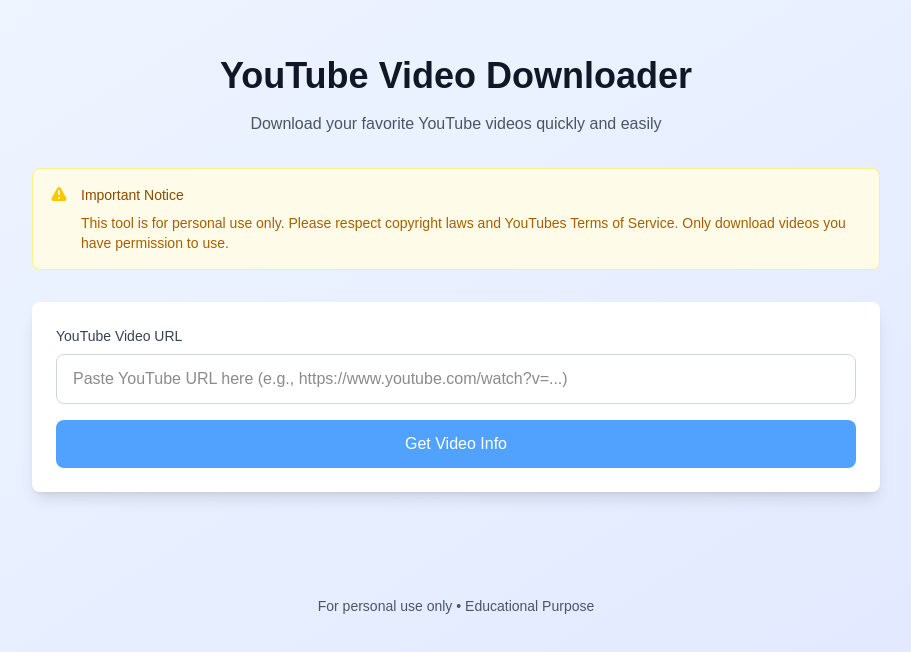
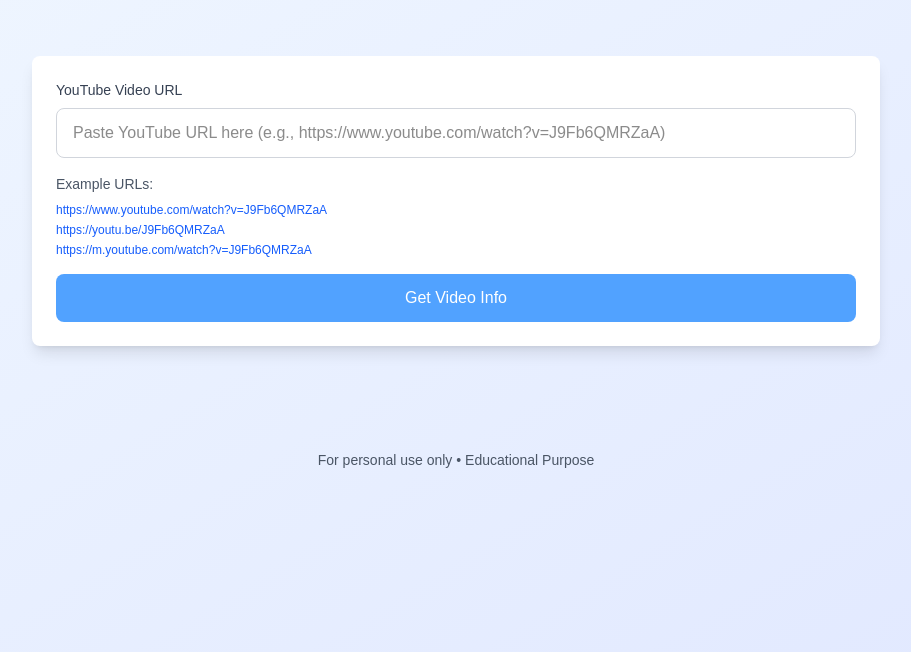
Before and after one commit to BLOUDANJEWELLERY/Pixora, a Next.js app in the folder bg/: page /yt in a window 1280 px wide. Shown: the top 652 px of the page, without its empty margins (184-1095 px from the left). Built offline with nearby package versions, Linux system fonts and the light colour scheme.

Commit message:
Update YouTubeDownloader.js

```diff
--- a/bg/components/YouTubeDownloader.js
+++ b/bg/components/YouTubeDownloader.js
@@ -7,11 +7,28 @@ const YouTubeDownloader = () => {
   const [downloading, setDownloading] = useState(false);
   const [error, setError] = useState('');
 
+  const validateYouTubeUrl = (url) => {
+    const patterns = [
+      /^(https?:\/\/)?(www\.)?youtube\.com\/watch\?v=[\w-]+/,
+      /^(https?:\/\/)?(www\.)?youtube\.com\/embed\/[\w-]+/,
+      /^(https?:\/\/)?(www\.)?youtu\.be\/[\w-]+/,
+      /^(https?:\/\/)?(m\.)?youtube\.com\/watch\?v=[\w-]+/
+    ];
+    return patterns.some(pattern => pattern.test(url));
+  };
+
   const fetchVideoInfo = async (e) => {
     e.preventDefault();
 
-    if (!url.trim()) {
+    const trimmedUrl = url.trim();
+
+    if (!trimmedUrl) {
       setError('Please enter a YouTube URL');
+      return;
+    }
+
+    if (!validateYouTubeUrl(trimmedUrl)) {
+      setError('Please enter a valid YouTube URL. Supported formats:\n- https://www.youtube.com/watch?v=VIDEO_ID\n- https://youtu.be/VIDEO_ID\n- https://m.youtube.com/watch?v=VIDEO_ID');
       return;
     }
 
@@ -25,7 +42,7 @@ const YouTubeDownloader = () => {
         headers: {
           'Content-Type': 'application/json',
         },
-        body: JSON.stringify({ url: url.trim() }),
+        body: JSON.stringify({ url: trimmedUrl }),
       });
 
       const data = await response.json();
@@ -62,7 +79,8 @@ const YouTubeDownloader = () => {
       });
 
       if (!response.ok) {
-        throw new Error('Download failed');
+        const errorData = await response.json();
+        throw new Error(errorData.error || 'Download failed');
       }
 
       // Create blob from response and trigger download
@@ -77,7 +95,7 @@ const YouTubeDownloader = () => {
       window.URL.revokeObjectURL(downloadUrl);
 
     } catch (err) {
-      setError('Download failed. Please try again.');
+      setError(err.message || 'Download failed. Please try again.');
     } finally {
       setDownloading(false);
     }
@@ -89,39 +107,16 @@ const YouTubeDownloader = () => {
     setError('');
   };
 
+  // Add example URLs for user reference
+  const exampleUrls = [
+    'https://www.youtube.com/watch?v=J9Fb6QMRZaA',
+    'https://youtu.be/J9Fb6QMRZaA',
+    'https://m.youtube.com/watch?v=J9Fb6QMRZaA'
+  ];
+
   return (
     <div className="max-w-4xl mx-auto p-6">
-      {/* Header */}
-      <div className="text-center mb-8">
-        <h1 className="text-4xl font-bold text-gray-900 mb-4">
-          YouTube Video Downloader
-        </h1>
-        <p className="text-gray-600">
-          Download your favorite YouTube videos quickly and easily
-        </p>
-      </div>
-
-      {/* Legal Notice */}
-      <div className="bg-yellow-50 border border-yellow-200 rounded-lg p-4 mb-8">
-        <div className="flex items-start">
-          <div className="flex-shrink-0">
-            <svg className="h-5 w-5 text-yellow-400" viewBox="0 0 20 20" fill="currentColor">
-              <path fillRule="evenodd" d="M8.257 3.099c.765-1.36 2.722-1.36 3.486 0l5.58 9.92c.75 1.334-.213 2.98-1.742 2.98H4.42c-1.53 0-2.493-1.646-1.743-2.98l5.58-9.92zM11 13a1 1 0 11-2 0 1 1 0 012 0zm-1-8a1 1 0 00-1 1v3a1 1 0 002 0V6a1 1 0 00-1-1z" clipRule="evenodd" />
-            </svg>
-          </div>
-          <div className="ml-3">
-            <h3 className="text-sm font-medium text-yellow-800">
-              Important Notice
-            </h3>
-            <div className="mt-2 text-sm text-yellow-700">
-              <p>
-                This tool is for personal use only. Please respect copyright laws and YouTubes Terms of Service.
-                Only download videos you have permission to use.
-              </p>
-            </div>
-          </div>
-        </div>
-      </div>
+      {/* ... (keep the existing header and legal notice) ... */}
 
       {/* URL Input Form */}
       <div className="bg-white rounded-lg shadow-lg p-6 mb-8">
@@ -135,10 +130,27 @@ const YouTubeDownloader = () => {
               id="youtube-url"
               value={url}
               onChange={(e) => setUrl(e.target.value)}
-              placeholder="Paste YouTube URL here (e.g., https://www.youtube.com/watch?v=...)"
+              placeholder="Paste YouTube URL here (e.g., https://www.youtube.com/watch?v=J9Fb6QMRZaA)"
               className="w-full px-4 py-3 border border-gray-300 rounded-lg focus:ring-2 focus:ring-blue-500 focus:border-transparent transition-colors"
               disabled={loading}
             />
+          </div>
+
+          {/* Example URLs */}
+          <div className="text-sm text-gray-600">
+            <p className="font-medium mb-2">Example URLs:</p>
+            <div className="space-y-1">
+              {exampleUrls.map((exampleUrl, index) => (
+                <button
+                  key={index}
+                  type="button"
+                  onClick={() => setUrl(exampleUrl)}
+                  className="block text-blue-600 hover:text-blue-800 text-left text-xs"
+                >
+                  {exampleUrl}
+                </button>
+              ))}
+            </div>
           </div>
 
           <div className="flex gap-4">
@@ -173,75 +185,20 @@ const YouTubeDownloader = () => {
         {/* Error Message */}
         {error && (
           <div className="mt-4 bg-red-50 border border-red-200 rounded-lg p-4">
-            <div className="flex items-center">
-              <svg className="h-5 w-5 text-red-400 mr-2" viewBox="0 0 20 20" fill="currentColor">
+            <div className="flex items-start">
+              <svg className="h-5 w-5 text-red-400 mr-2 mt-0.5 flex-shrink-0" viewBox="0 0 20 20" fill="currentColor">
                 <path fillRule="evenodd" d="M10 18a8 8 0 100-16 8 8 0 000 16zM8.707 7.293a1 1 0 00-1.414 1.414L8.586 10l-1.293 1.293a1 1 0 101.414 1.414L10 11.414l1.293 1.293a1 1 0 001.414-1.414L11.414 10l1.293-1.293a1 1 0 00-1.414-1.414L10 8.586 8.707 7.293z" clipRule="evenodd" />
               </svg>
-              <span className="text-red-800 font-medium">{error}</span>
+              <div>
+                <span className="text-red-800 font-medium block mb-1">Error</span>
+                <pre className="text-red-800 text-sm whitespace-pre-wrap">{error}</pre>
+              </div>
             </div>
           </div>
         )}
       </div>
 
-      {/* Video Information */}
-      {videoInfo && (
-        <div className="bg-white rounded-lg shadow-lg p-6">
-          <div className="flex flex-col md:flex-row gap-6 mb-6">
-            {/* Thumbnail */}
-            <div className="flex-shrink-0">
-              <img
-                src={videoInfo.thumbnail}
-                alt="Video thumbnail"
-                className="w-64 h-36 object-cover rounded-lg shadow-md"
-              />
-            </div>
-
-            {/* Video Details */}
-            <div className="flex-1">
-              <h2 className="text-xl font-bold text-gray-900 mb-2 line-clamp-2">
-                {videoInfo.title}
-              </h2>
-              <div className="space-y-1 text-sm text-gray-600">
-                <p><span className="font-medium">Channel:</span> {videoInfo.author}</p>
-                <p><span className="font-medium">Duration:</span> {Math.floor(videoInfo.duration / 60)}:{(videoInfo.duration % 60).toString().padStart(2, '0')}</p>
-              </div>
-            </div>
-          </div>
-
-          {/* Download Options */}
-          <div>
-            <h3 className="text-lg font-semibold text-gray-900 mb-4">Available Formats</h3>
-            <div className="grid gap-3">
-              {videoInfo.formats.map((format, index) => (
-                <div
-                  key={index}
-                  className="flex items-center justify-between p-4 border border-gray-200 rounded-lg hover:bg-gray-50 transition-colors"
-                >
-                  <div className="flex items-center space-x-4">
-                    <div className="w-10 h-10 bg-blue-100 rounded-lg flex items-center justify-center">
-                      <svg className="w-6 h-6 text-blue-600" fill="none" stroke="currentColor" viewBox="0 0 24 24">
-                        <path strokeLinecap="round" strokeLinejoin="round" strokeWidth="2" d="M4 16v1a3 3 0 003 3h10a3 3 0 003-3v-1m-4-4l-4 4m0 0l-4-4m4 4V4"></path>
-                      </svg>
-                    </div>
-                    <div>
-                      <span className="font-medium text-gray-900">{format.quality}</span>
-                      <span className="text-gray-500 text-sm ml-2">({format.container})</span>
-                    </div>
-                  </div>
-
-                  <button
-                    onClick={() => downloadVideo(format)}
-                    disabled={downloading}
-                    className="bg-green-600 text-white px-6 py-2 rounded-lg hover:bg-green-700 disabled:bg-green-400 disabled:cursor-not-allowed transition-colors font-medium"
-                  >
-                    {downloading ? 'Downloading...' : 'Download'}
-                  </button>
-                </div>
-              ))}
-            </div>
-          </div>
-        </div>
-      )}
+      {/* ... (rest of the component remains the same) ... */}
     </div>
   );
 };
```
